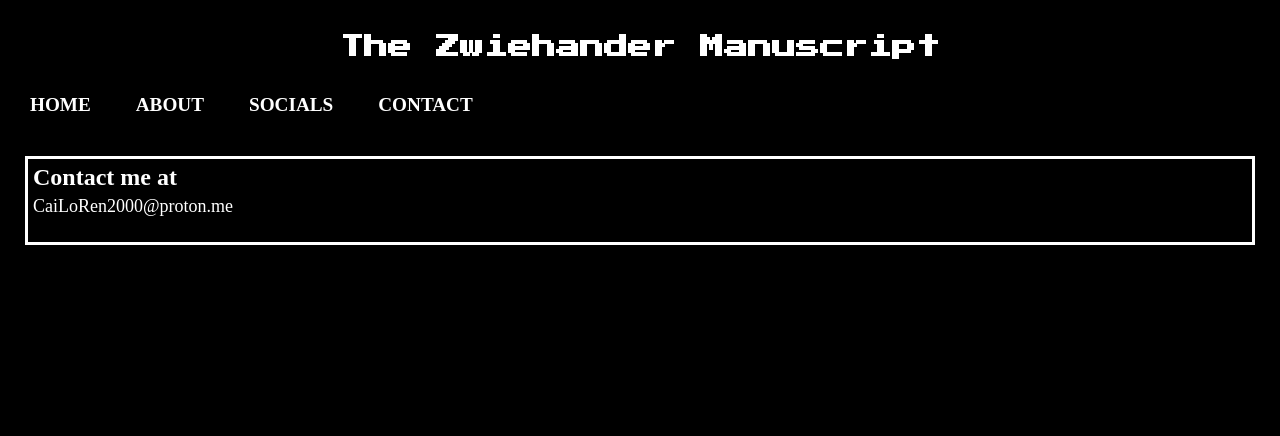
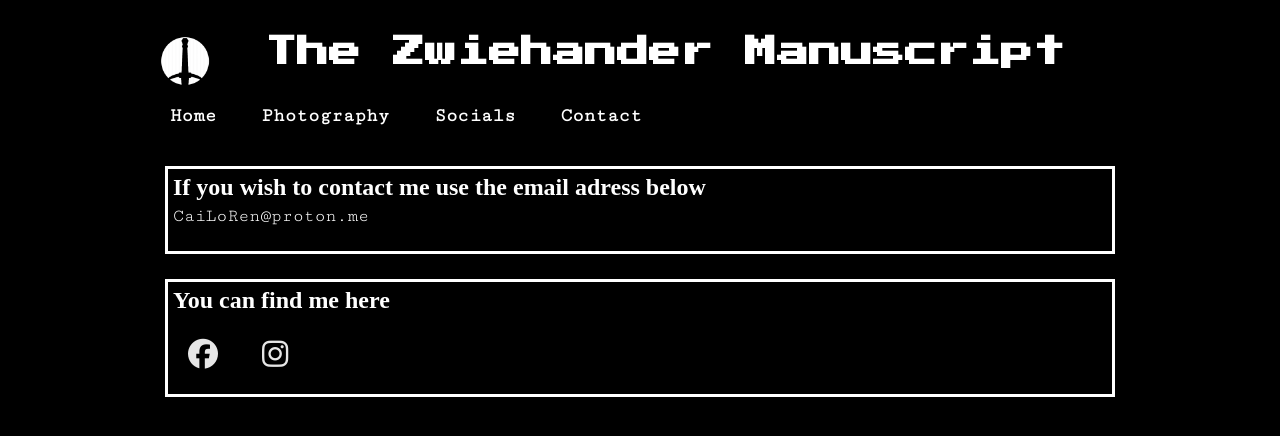
Before and after one commit to Zwiehander/My-Website, a plain HTML site: page contact.html in a window 1280 px wide. Drawn offline with Linux system fonts and the light colour scheme; files whose address does not match are found by name.

Commit message:
Add files via upload

```diff
--- a/contact.html
+++ b/contact.html
@@ -12,24 +12,53 @@
     <link rel="preconnect" href="https://fonts.googleapis.com">
 <link rel="preconnect" href="https://fonts.gstatic.com" crossorigin>
 <link href="https://fonts.googleapis.com/css2?family=Press+Start+2P&display=swap" rel="stylesheet">
+<link rel="preconnect" href="https://fonts.googleapis.com">
+<link rel="preconnect" href="https://fonts.gstatic.com" crossorigin>
+<link href="https://fonts.googleapis.com/css2?family=Cutive+Mono&family=Press+Start+2P&display=swap" rel="stylesheet">
+
+<link rel="stylesheet" href=""style.css">
+
+<link rel="stylesheet" href="https://cdnjs.cloudflare.com/ajax/libs/font-awesome/6.6.0/css/all.min.css" integrity="sha512-Kc323vGBEqzTmouAECnVceyQqyqdsSiqLQISBL29aUW4U/M7pSPA/gEUZQqv1cwx4OnYxTxve5UMg5GT6L4JJg==" crossorigin="anonymous" referrerpolicy="no-referrer" />
 </head>
 <body>
 
-
+    <div class="wrapper-main">
+        <h1><img class="img_deg" src="/home/zwiehander/Documents/VSCode/HTML/Zwie.png" height="50">The Zwiehander Manuscript</h1>
     <nav class="navbar">
         <ul>
-            <h1>The Zwiehander Manuscript</h1>
-            <li><a href="index.html">HOME</a></li>
-            <li><a href="about.html">ABOUT</a></li>
-            <li><a href="social.html">SOCIALS</a></li>
-            <li><a href="contact.html">CONTACT</a></li>
+            <li><a href="index.html">Home</a></li>
+            <li><a href="photos.html">Photography</a></li>
+            <li><a href="social.html">Socials</a></li>
+            <li><a href="contact.html">Contact</a></li>
         </ul>
     </nav>
+    </div>
 
+    <div class="wrapper-main">
     <main>
-        <h2>Contact me at</h2>
-        <p>CaiLoRen2000@proton.me</p>
+        <h2>If you wish to contact me use the email adress below</h2>
+        <p>
+            CaiLoRen@proton.me
+        </p>
     </main>
+    </div>
+
+    <div class="wrapper-main">
+    <main>
+        <h2>You can find me here</h2>
+
+        <p>
+        <div class="socialIcons">
+            <a href="#"><i class="fa-brands fa-facebook"></i></a>
+            <a href="#"><i class="fa-brands fa-instagram"></i></a>
+
+
+
+        </div>
+        <p>
+    </main>
+    </div>
+
 
 </body>
 </html>
--- a/style.css
+++ b/style.css
@@ -12,13 +12,9 @@ main{
     width: auto;
     margin: 25px;
 }
-
-
 .wrapper-main{
-width: 1000px;
-margin: 0 auto;
-
-
+    width: 1000px;
+    margin: 0 auto;
 }
 h1{
     text-align: center;
@@ -45,7 +41,13 @@ p{
     align-items: center;
 
 }
+img{
+    image-rendering: optimizeQuality;
+    image-resolution: auto;
 
+
+
+}
 .img_deg{
 float: left;
 
@@ -92,3 +94,13 @@ opacity: 0.9;
 .navbar li{
     float: left;
 }
+
+
+@media (max-width:600px){
+
+    .wrapper-main{
+        width: 100%;
+        margin: 0 auto;
+    }
+
+}
```
Also changed, not shown: index.html (+2 -2 lines).
